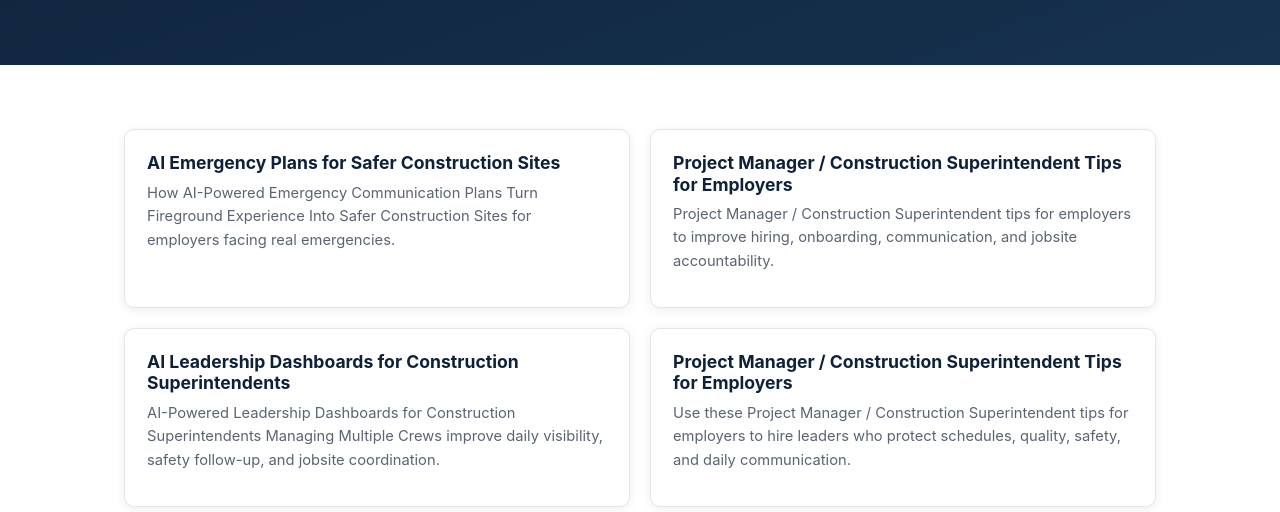
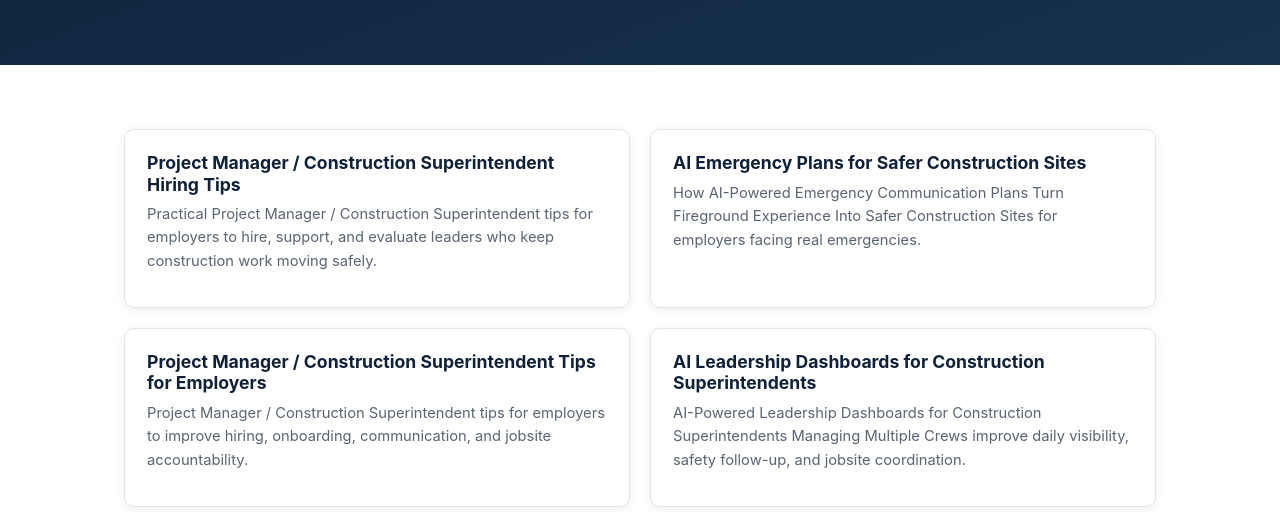
Before and after one commit to johnikonmarketing/johnikonmarketing.github.io, a plain HTML site: page blog/index.html in a window 1280 px wide. Shown: the part 288-800 px from the top of the page. Drawn offline with Linux system fonts and the light colour scheme.

Commit message:
IKON: publish "Project Manager / Construction Superintendent Hiring Tips"

```diff
--- a/blog/index.html
+++ b/blog/index.html
@@ -77,7 +77,12 @@
     <div class="wrap">
       <div class="post-list">
 
-        <a class="post-card" href="ai-emergency-communication-plans-construction-safety.html">
+        <a class="post-card" href="project-manager-construction-superintendent-tips-employers.html">
+  <h2>Project Manager / Construction Superintendent Hiring Tips</h2>
+  <p>Practical Project Manager / Construction Superintendent tips for employers to hire, support, and evaluate leaders who keep construction work moving safely.</p>
+</a>
+
+<a class="post-card" href="ai-emergency-communication-plans-construction-safety.html">
   <h2>AI Emergency Plans for Safer Construction Sites</h2>
   <p>How AI-Powered Emergency Communication Plans Turn Fireground Experience Into Safer Construction Sites for employers facing real emergencies.</p>
 </a>
```
